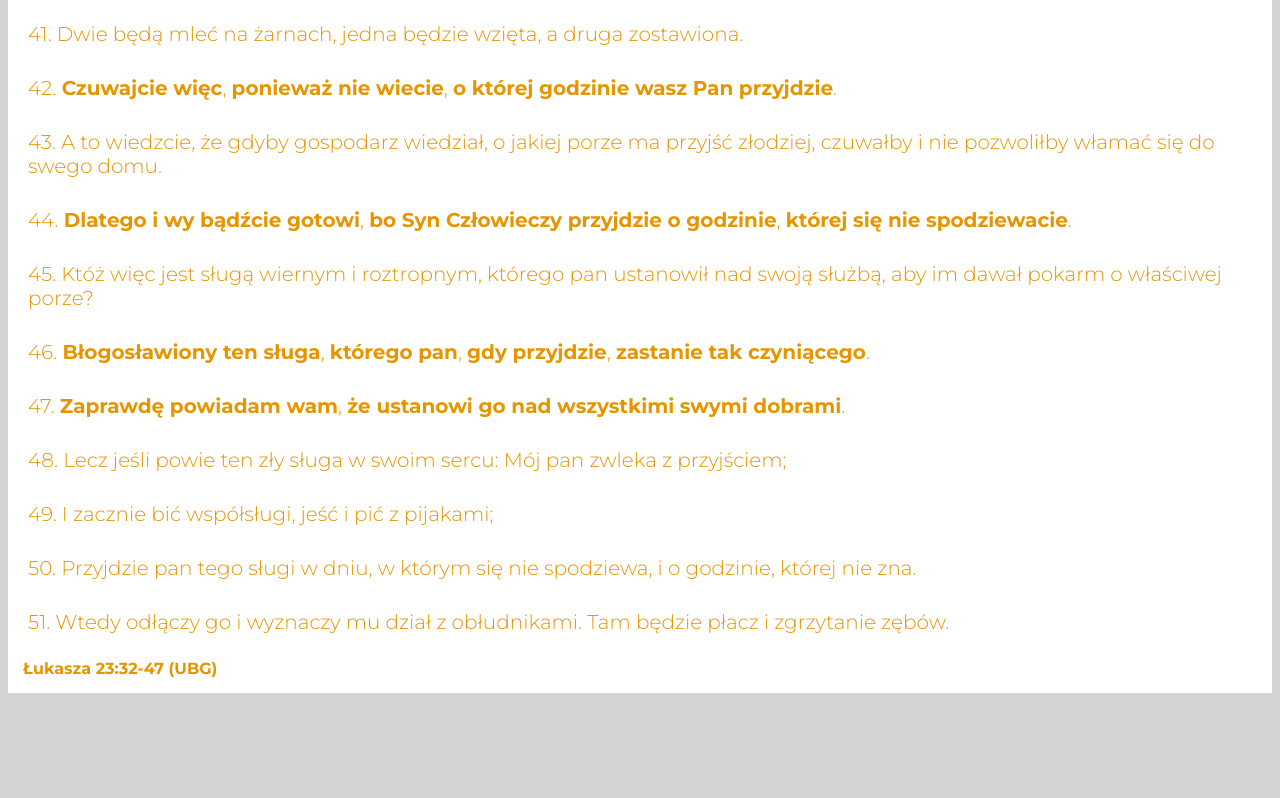
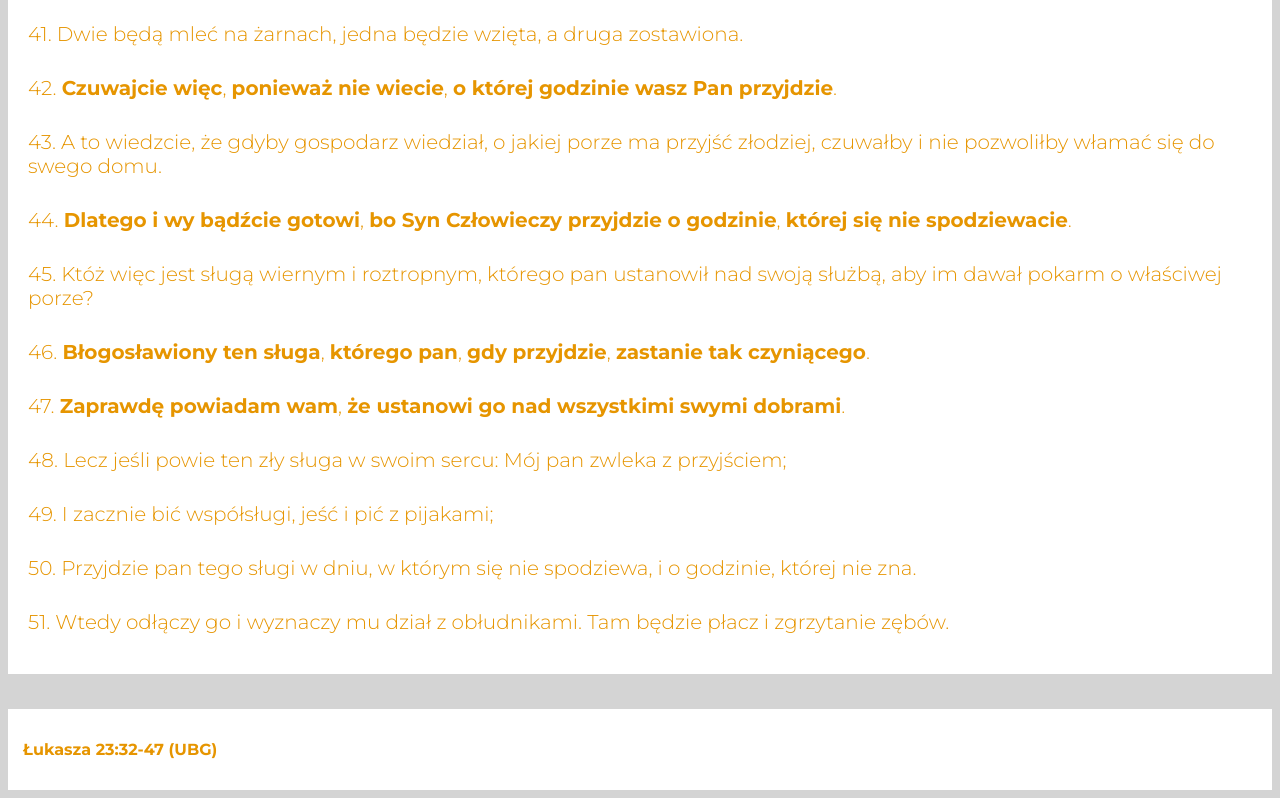
Before and after one commit to Mr-Front-End-dev/Bible-Verses-white-orange--PL, a plain HTML site: page index.html in a window 1280 px wide. Shown: the part 413-1211 px from the top of the page. Before the commit the page ends 1114 px from the top, so only its background shows below. Drawn offline with Linux system fonts and the light colour scheme.

Commit message:
Updated link to r project

```diff
--- a/css/main.css
+++ b/css/main.css
@@ -1,3 +1,9 @@
 .main {
   background-color: hsl(0, 0%, 100%);
 }
+
+.div__underline--lightgrey {
+  height: 35px;
+  width: 100%;
+  background-color: hsl(0, 0%, 83%);
+}
--- a/css/section.css
+++ b/css/section.css
@@ -18,7 +18,7 @@
 }
 
 
-.section--bold{
+.section--bold {
   font-weight: bold;
 }
 
--- a/index.html
+++ b/index.html
@@ -45,7 +45,14 @@
         <p class="section--paragraph">49. I zacznie bić współsługi, jeść i pić z pijakami;</p>
         <p class="section--paragraph">50. Przyjdzie pan tego sługi w dniu, w którym się nie spodziewa, i o godzinie, której nie zna.</p>
         <p class="section--paragraph">51. Wtedy odłączy go i wyznaczy mu dział z obłudnikami. Tam będzie płacz i zgrzytanie zębów.</p>
-        <a class="section--link section--bold" href="https://mr-front-end-dev.github.io/Simple-Bible-Verses-r--PL/">Łukasza 23:32-47 (UBG)</a>
+      </section>
+    </main>
+    <div class="div__underline--lightgrey"></div>
+    <main class="main">
+      <section class="section">
+        <p>
+          <a class="section--link section--bold" href="https://mr-front-end-dev.github.io/Simple-Bible-Verses-r--PL/">Łukasza 23:32-47 (UBG)</a>
+        </p>
       </section>
     </main>
 </body>
```
